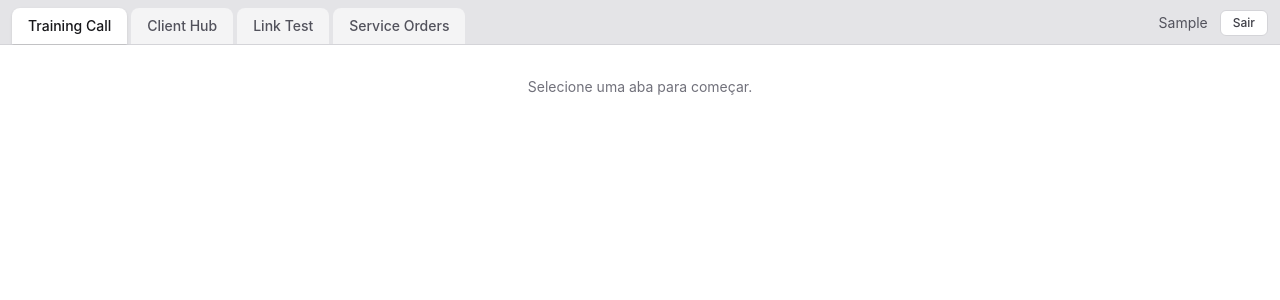
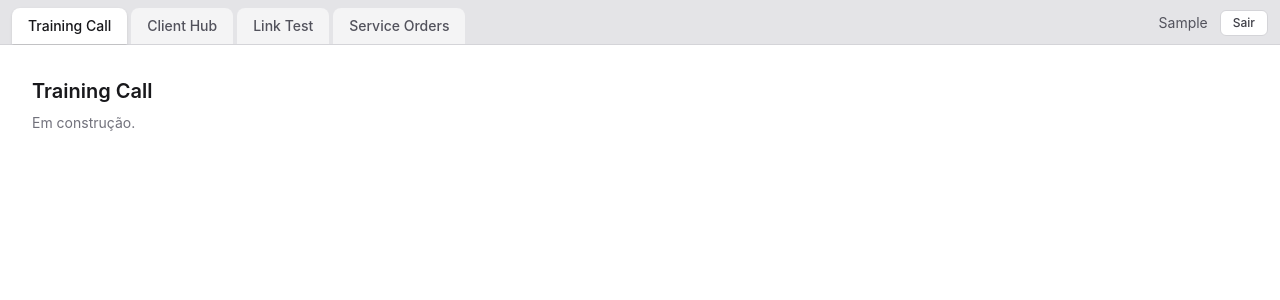
Before and after one commit to joao-vitorb/n1-call-simulator, a React (Vite) app: page / in a window 1280 px wide. Both pictures are taken after typing "Sample" into the empty fields and a click on the button "Entrar". Shown: the top 300 px of the page. Built offline with nearby package versions, Linux system fonts and the light colour scheme.

Commit message:
feat: add tab navigation with module placeholders

```diff
--- a/src/components/BrowserShell/BrowserShell.tsx
+++ b/src/components/BrowserShell/BrowserShell.tsx
@@ -1,14 +1,31 @@
+import { useState } from 'react';
 import { TabBar } from './TabBar';
+import type { TabId } from '../../types/tab';
+import { TrainingCall } from '../../modules/TrainingCall/TrainingCall';
+import { ClientHub } from '../../modules/ClientHub/ClientHub';
+import { LinkTest } from '../../modules/LinkTest/LinkTest';
+import { ServiceOrders } from '../../modules/ServiceOrders/ServiceOrders';
+
+function renderActiveTab(tabId: TabId) {
+  switch (tabId) {
+    case 'training-call':
+      return <TrainingCall />;
+    case 'client-hub':
+      return <ClientHub />;
+    case 'link-test':
+      return <LinkTest />;
+    case 'service-orders':
+      return <ServiceOrders />;
+  }
+}
 
 export function BrowserShell() {
+  const [activeTab, setActiveTab] = useState<TabId>('training-call');
+
   return (
     <div className="flex min-h-screen flex-col bg-zinc-200">
-      <TabBar />
-      <main className="flex-1 bg-white">
-        <div className="flex h-full items-center justify-center p-8">
-          <p className="text-sm text-zinc-500">Selecione uma aba para começar.</p>
-        </div>
-      </main>
+      <TabBar activeTab={activeTab} onTabChange={setActiveTab} />
+      <main className="flex-1 bg-white">{renderActiveTab(activeTab)}</main>
     </div>
   );
 }
--- a/src/components/BrowserShell/TabBar.tsx
+++ b/src/components/BrowserShell/TabBar.tsx
@@ -1,20 +1,24 @@
 import { useAuth } from '../../contexts/AuthContext';
 import { TABS, type TabId } from '../../types/tab';
 
-const ACTIVE_TAB_PLACEHOLDER: TabId = 'training-call';
+type TabBarProps = {
+  activeTab: TabId;
+  onTabChange: (tabId: TabId) => void;
+};
 
-export function TabBar() {
+export function TabBar({ activeTab, onTabChange }: TabBarProps) {
   const { currentUser, logout } = useAuth();
 
   return (
     <nav className="flex items-end justify-between gap-4 border-b border-zinc-300 bg-zinc-200 px-3 pt-2">
       <div className="flex items-end gap-1">
         {TABS.map((tab) => {
-          const isActive = tab.id === ACTIVE_TAB_PLACEHOLDER;
+          const isActive = tab.id === activeTab;
           return (
             <button
               key={tab.id}
               type="button"
+              onClick={() => onTabChange(tab.id)}
               className={
                 isActive
                   ? 'rounded-t-lg bg-white px-4 py-2 text-sm font-medium text-zinc-900 shadow-sm'
--- /dev/null
+++ b/src/modules/ClientHub/ClientHub.tsx
@@ -0,0 +1,8 @@
+export function ClientHub() {
+  return (
+    <section className="p-8">
+      <h2 className="text-xl font-semibold text-zinc-900">Client Hub</h2>
+      <p className="mt-2 text-sm text-zinc-500">Em construção.</p>
+    </section>
+  );
+}
--- /dev/null
+++ b/src/modules/LinkTest/LinkTest.tsx
@@ -0,0 +1,8 @@
+export function LinkTest() {
+  return (
+    <section className="p-8">
+      <h2 className="text-xl font-semibold text-zinc-900">Link Test</h2>
+      <p className="mt-2 text-sm text-zinc-500">Em construção.</p>
+    </section>
+  );
+}
--- /dev/null
+++ b/src/modules/ServiceOrders/ServiceOrders.tsx
@@ -0,0 +1,8 @@
+export function ServiceOrders() {
+  return (
+    <section className="p-8">
+      <h2 className="text-xl font-semibold text-zinc-900">Service Orders</h2>
+      <p className="mt-2 text-sm text-zinc-500">Em construção.</p>
+    </section>
+  );
+}
--- /dev/null
+++ b/src/modules/TrainingCall/TrainingCall.tsx
@@ -0,0 +1,8 @@
+export function TrainingCall() {
+  return (
+    <section className="p-8">
+      <h2 className="text-xl font-semibold text-zinc-900">Training Call</h2>
+      <p className="mt-2 text-sm text-zinc-500">Em construção.</p>
+    </section>
+  );
+}
```
